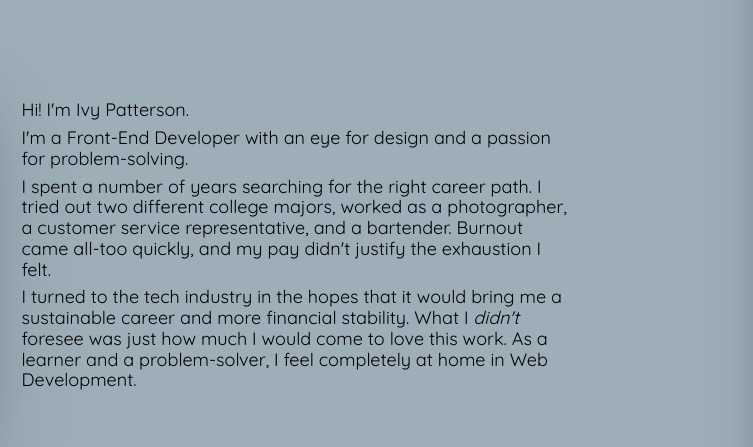
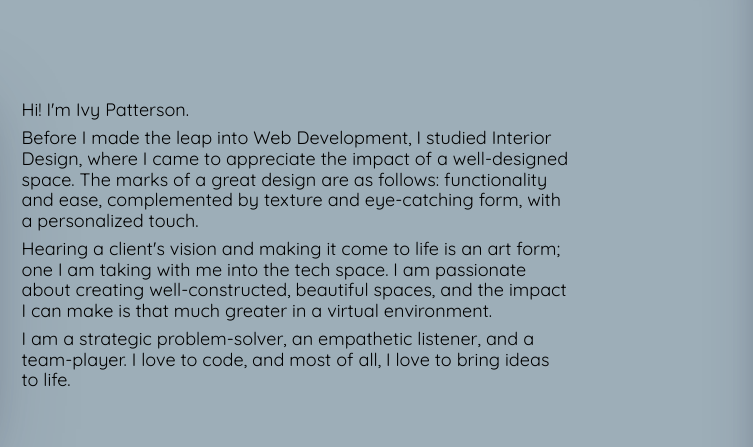
Before and after one commit to ivy-p/portfolio, a website built with Parcel: page index.html in a window 1280 px wide. Shown: the part 900-1347 px from the top of the page, 527-1280 px from the left. Built offline with nearby package versions, Linux system fonts and the light colour scheme.

Commit message:
Re-worked personal summary

```diff
--- a/index.html
+++ b/index.html
@@ -65,9 +65,17 @@
         <div class="profile-img"></div>
         <div class="about--description">
           <p>Hi! I'm Ivy Patterson.</p>
-          <p>I'm a Front-End Developer with an eye for design and a passion for problem-solving.</p>
-          <p> I spent a number of years searching for the right career path. I tried out two different college majors, worked as a photographer, a customer service representative, and a bartender. Burnout came all-too quickly, and my pay didn't justify the exhaustion I felt. </p>
-          <p>I turned to the tech industry in the hopes that it would bring me a sustainable career and more financial stability. What I <em>didn't</em> foresee was just how much I would come to love this work. As a learner and a problem-solver, I feel completely at home in Web Development.</p>
+          <p>Before I made the leap into Web Development, I studied Interior Design, where I came to appreciate the impact of a well-designed space. The marks of a great design are as follows: functionality and ease, complemented by texture and eye-catching form, with a personalized touch.</p>
+          <p>Hearing a client's vision and making it come to life is an
+            art form; one I am taking with me into the tech space. I
+            am passionate about creating well-constructed,
+            beautiful spaces, and the impact I can make is that
+            much greater in a virtual environment.
+          </p>
+          <p>I am a strategic problem-solver, an empathetic listener,
+            and a team-player. I love to code, and most of all, I love
+            to bring ideas to life.
+          </p>
         </div>
       </div>
 
```
